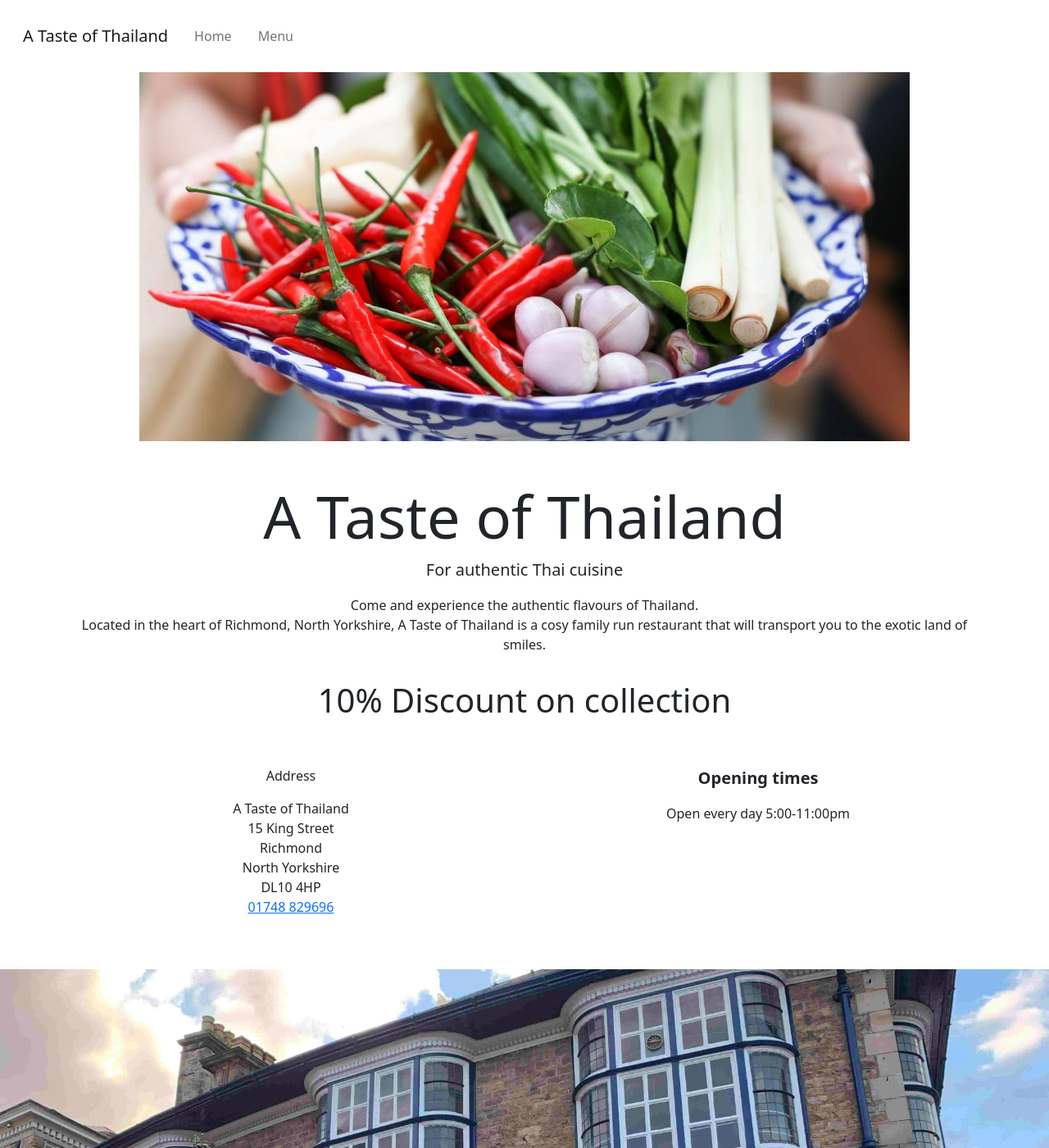
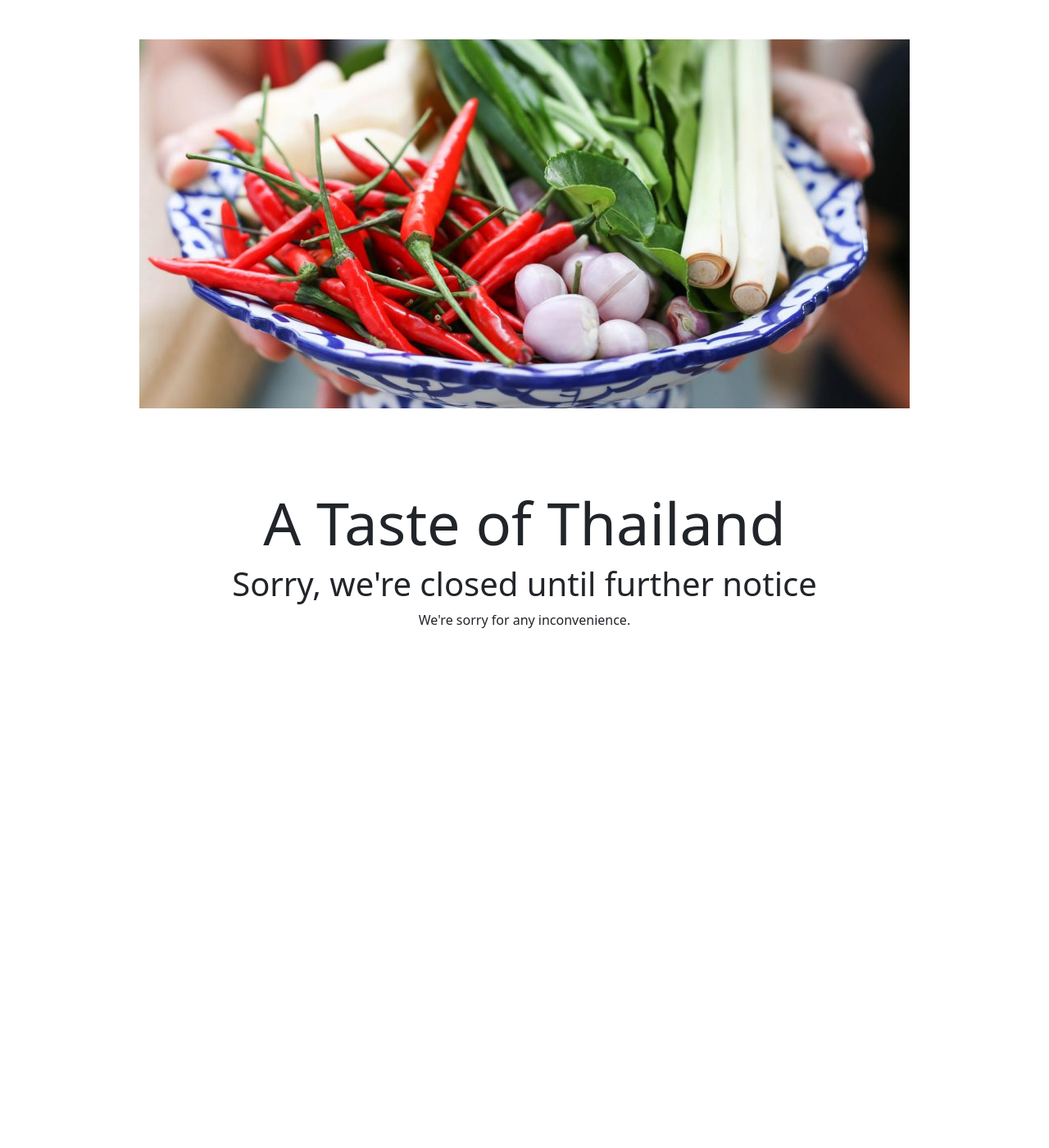
Before and after one commit to spicalous/atasteofthailand-website, a Jekyll site: the page built from index.html, in a window 1280 px wide and 1400 px high. Shown: the whole window at 82% size. Built offline with Jekyll 4.4.1, drawn with Linux system fonts in a browser that asks for light colours.

Commit message:
closed-until-further-notice.html

```diff
--- /dev/null
+++ b/_layouts/closed-until-further-notice.html
@@ -0,0 +1,20 @@
+<!doctype html>
+<html lang="en">
+<head>
+    <meta charset="UTF-8">
+    <meta name="viewport" content="width=device-width, initial-scale=1">
+    <link href="https://cdn.jsdelivr.net/npm/bootstrap@5.0.0-beta2/dist/css/bootstrap.min.css" rel="stylesheet" integrity="sha384-BmbxuPwQa2lc/FVzBcNJ7UAyJxM6wuqIj61tLrc4wSX0szH/Ev+nYRRuWlolflfl" crossorigin="anonymous">
+    <script src="https://cdn.jsdelivr.net/npm/bootstrap@5.0.0-beta2/dist/js/bootstrap.bundle.min.js" integrity="sha384-b5kHyXgcpbZJO/tY9Ul7kGkf1S0CWuKcCD38l8YkeH8z8QjE0GmW1gYU5S9FOnJ0" crossorigin="anonymous"></script>
+    <title>{{ page.title }}</title>
+</head>
+<body>
+  <div style="max-height: 450px; overflow: hidden;" class="mt-5 d-flex align-items-center justify-content-center">
+    <img src="{{ "assets/images/hero.jpg" | relative_url }}" class="img-fluid" alt="Cover image">
+  </div>
+  <div class="container py-5 text-center">
+    <h1 class="display-2 mt-5">A Taste of Thailand</h1>
+    <h1>Sorry, we're closed until further notice</h1>
+    <p>We're sorry for any inconvenience.</p>
+  </div>
+</body>
+</html>
--- a/index.html
+++ b/index.html
@@ -1,5 +1,5 @@
 ---
-layout: base
+layout: closed-until-further-notice
 title: A Taste of Thailand
 ---
 
--- a/menu/index.html
+++ b/menu/index.html
@@ -1,5 +1,5 @@
 ---
-layout: base
+layout: closed-until-further-notice
 title: Menu | A Taste of Thailand
 ---
 <div class="container">
```
